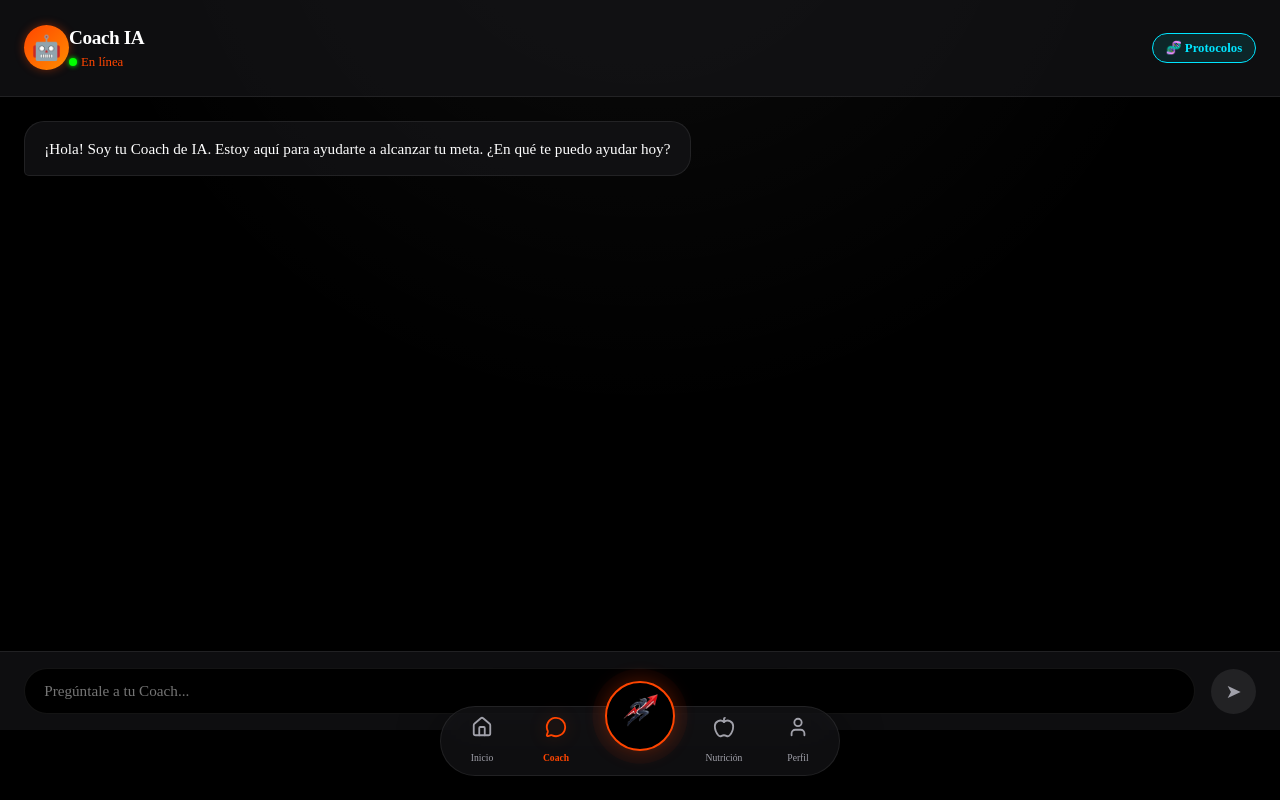
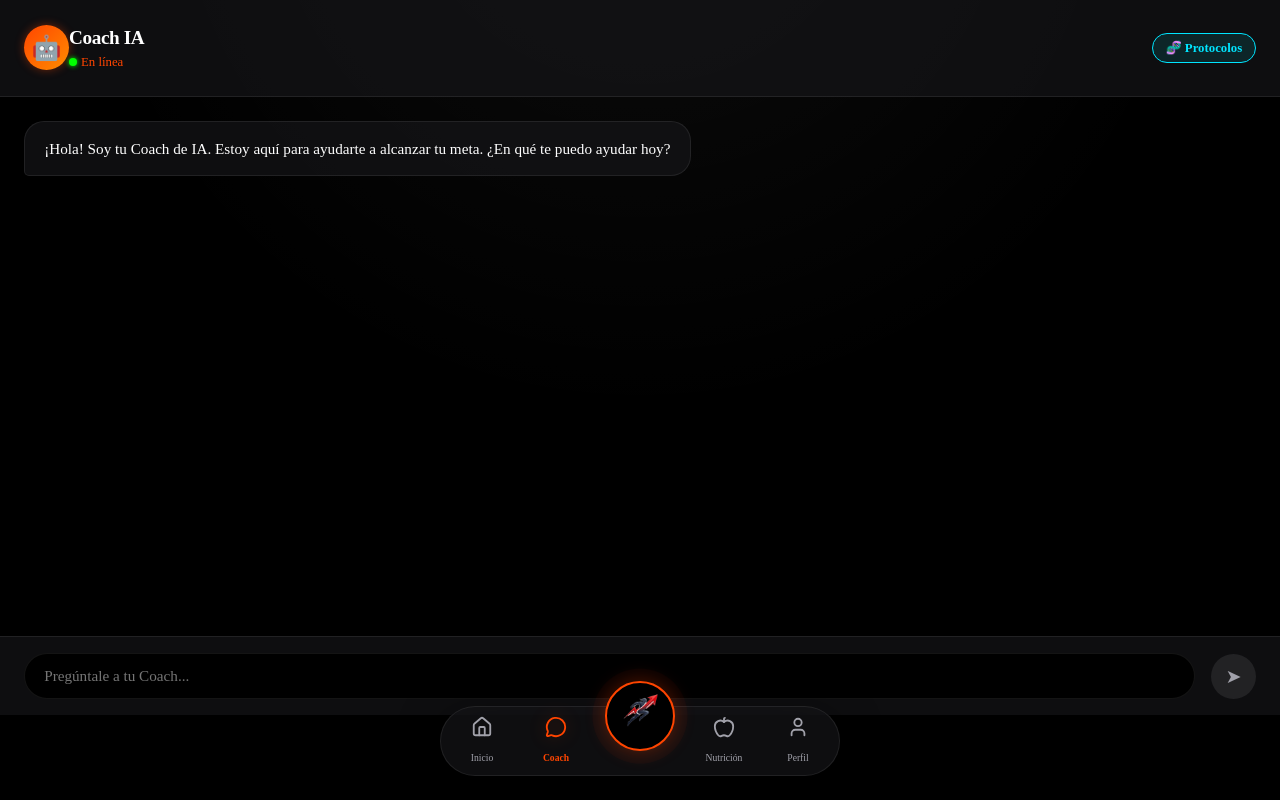
Before and after one commit to wintersoldier1501/fitmax-app, a Next.js app: page /chat in a window 1280 px wide. Built offline with nearby package versions, Linux system fonts and the light colour scheme; no server answers.

Commit message:
style: fix chat input overlapping with bottom nav

```diff
--- a/src/app/chat/chat.module.css
+++ b/src/app/chat/chat.module.css
@@ -56,7 +56,7 @@
 .chatContainer {
   flex: 1;
   padding: 1.5rem;
-  padding-bottom: 90px; /* Space for fixed input area */
+  padding-bottom: 110px; /* Space for fixed input area */
   display: flex;
   flex-direction: column;
   gap: 1.5rem;
@@ -106,7 +106,7 @@
   gap: 1rem;
   align-items: center;
   position: fixed;
-  bottom: 70px;
+  bottom: 85px;
   left: 0;
   width: 100%;
   z-index: 10;
```
